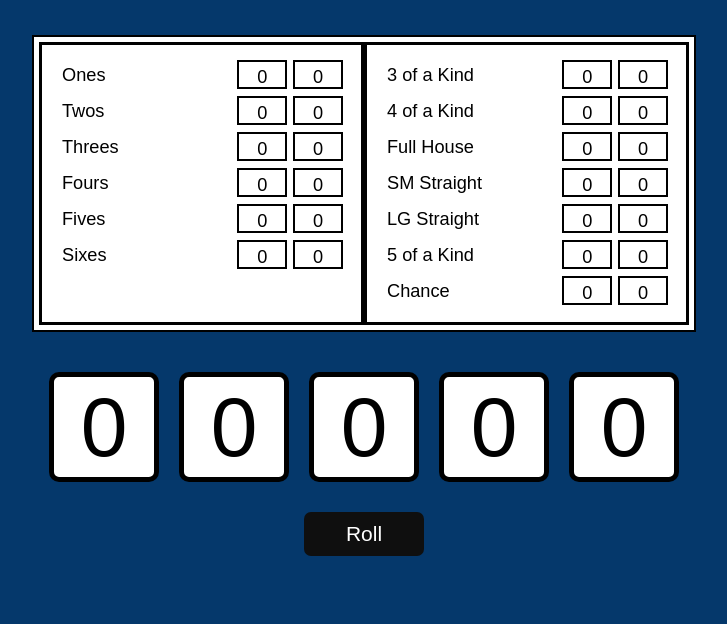
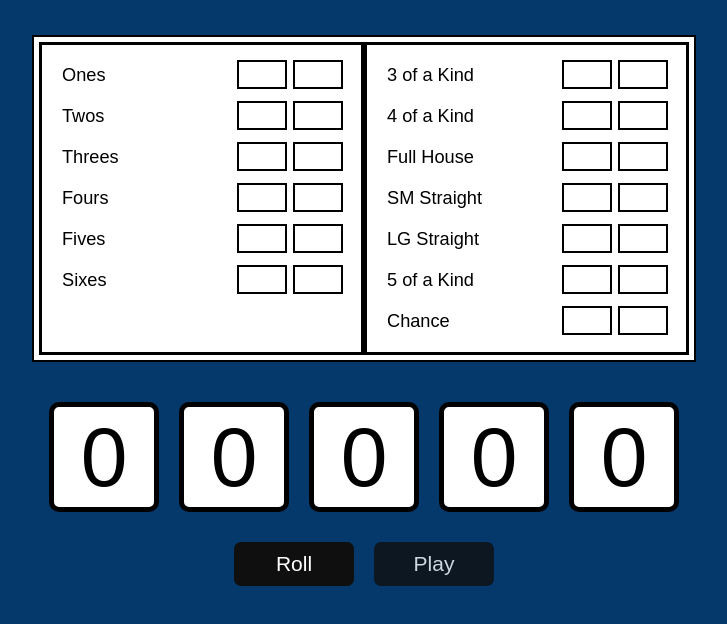
Before and after one commit to andrew-brainerd/roll-with-me, a React (Create React App) app: page / in a window 1280 px wide. Shown: the top 624 px of the page, without its empty margins (276-1003 px from the left). Built offline with nearby package versions, Linux system fonts and the light colour scheme; what webfontloader would draw is missing.

Commit message:
Add play action

```diff
--- a/src/actions/game.js
+++ b/src/actions/game.js
@@ -1,17 +1,21 @@
 import * as utils from '../utils/game';
 import { getLockedDice, getCurrentRoll } from '../selectors/game';
+import { emptyScoreboard } from '../constants/game';
 
 export const ROLLING_DICE = 'ROLLING_DICE';
 export const DICE_ROLLED = 'DICE_ROLLED';
 export const LOCK_DIE = 'LOCK_DIE';
 export const UNLOCK_DIE = 'UNLOCK_DIE';
 export const SCORES_CALCULATED = 'SCORES_CALCULATED';
+export const SET_SELECTED = 'SET_SELECTED';
+export const PLAY = 'PLAY';
 
 export const rollingDice = { type: ROLLING_DICE };
 export const diceRolled = roll => ({ type: DICE_ROLLED, roll });
 export const lockDie = die => ({ type: LOCK_DIE, die });
 export const unlockDie = die => ({ type: UNLOCK_DIE, die });
 export const scoresCalculated = scores => ({ type: SCORES_CALCULATED, scores });
+export const setSelected = (slot, score, availableScore) => ({ type: SET_SELECTED, slot, score, availableScore });
 
 export const rollDice = () => async (dispatch, getState) => {
   const previousRoll = getCurrentRoll(getState());
@@ -27,3 +31,17 @@ export const rollDice = () => async (dispatch, getState) => {
     dispatch(diceRolled(lockedRoll));
   });
 };
+
+export const play = (slot, score) => dispatch => {
+  dispatch({ type: PLAY, slot, score });
+  dispatch(resetRoll());
+};
+
+export const resetRoll = () => dispatch => {
+  dispatch(setSelected(null, 0, 0));
+  // dispatch(diceRolled([0, 0, 0, 0, 0]));
+  for (let i = 0; i < 5; i++) {
+    dispatch(unlockDie(i));
+  }
+  dispatch(scoresCalculated(emptyScoreboard));
+};
--- a/src/components/GameBoard/GameBoard.js
+++ b/src/components/GameBoard/GameBoard.js
@@ -1,28 +1,40 @@
 import React from 'react';
-import { bool, func } from 'prop-types';
+import { bool, string, number, func } from 'prop-types';
 import Scoreboard from './Scoreboard/container';
 import Dice from './Dice/container';
 import Button from '../common/Button/Button';
 import styles from './GameBoard.module.scss';
 
-const GameBoard = ({ isRollingDice, rollDice }) => {
+const GameBoard = ({ isRollingDice, selectedSlot, selectedScore, selectedAvailableScore, rollDice, play }) => {
   return (
     <div className={styles.gameBoard}>
       <Scoreboard />
       <Dice />
+      <div className={styles.buttonContainer}>
         <Button
           className={styles.rollButton}
           text={isRollingDice ? 'Rolling...' : 'Roll'}
           onClick={() => rollDice()}
           disabled={isRollingDice}
         />
+        <Button
+          className={styles.playButton}
+          text={'Play'}
+          onClick={() => play(selectedSlot, selectedAvailableScore)}
+          disabled={isRollingDice || !selectedSlot || selectedScore >= 0}
+        />
+      </div>
     </div>
   );
 };
 
 GameBoard.propTypes = {
   isRollingDice: bool,
-  rollDice: func.isRequired
+  selectedSlot: string,
+  selectedScore: number,
+  selectedAvailableScore: number,
+  rollDice: func.isRequired,
+  play: func.isRequired
 };
 
 export default GameBoard;
--- a/src/components/GameBoard/GameBoard.module.scss
+++ b/src/components/GameBoard/GameBoard.module.scss
@@ -9,8 +9,13 @@
   padding: 25px 0;
   width: 100vw;
 
-  .rollButton {
-    font-size: 1.5em;
-    width: 100px;
+  .buttonContainer {
+    display: flex;
+
+    .rollButton, .playButton {
+      font-size: 1.5em;
+      margin: 0 10px;
+      width: 100px;
+    }
   }
 }
--- a/src/components/GameBoard/Scoreboard/Scoreboard.js
+++ b/src/components/GameBoard/Scoreboard/Scoreboard.js
@@ -1,5 +1,5 @@
-import React, { useState } from 'react';
-import { object } from 'prop-types';
+import React from 'react';
+import { object, string, number, func } from 'prop-types';
 import styles from './Scoreboard.module.scss';
 import {
   ONES,
@@ -17,9 +17,7 @@ import {
   CHANCE
 } from '../../../constants/game';
 
-const Scoreboard = ({ player1, currentScores }) => {
-  const [selectedScore, setSelectedScore] = useState({ slot: '' });
-
+const Scoreboard = ({ player1, currentScores, selectedSlot, selectedScore, selectedAvailableScore, setSelected }) => {
   const {
     [ONES]: ones,
     [TWOS]: twos,
@@ -52,85 +50,127 @@ const Scoreboard = ({ player1, currentScores }) => {
     [CHANCE]: availableChance
   } = currentScores;
 
-  console.log(selectedScore);
+  console.log({ currentScores, selectedSlot, selectedScore, selectedAvailableScore });
+
+  const hasCurrentScores = Object.values(currentScores).filter(score => score !== 0).length > 0;
+
+  const numberScores = [
+    {
+      slot: ONES,
+      label: 'Ones',
+      score: ones,
+      availableScore: availableOnes
+    },
+    {
+      slot: TWOS,
+      label: 'Twos',
+      score: twos,
+      availableScore: availableTwos
+    },
+    {
+      slot: THREES,
+      label: 'Threes',
+      score: threes,
+      availableScore: availableThrees
+    },
+    {
+      slot: FOURS,
+      label: 'Fours',
+      score: fours,
+      availableScore: availableFours
+    },
+    {
+      slot: FIVES,
+      label: 'Fives',
+      score: fives,
+      availableScore: availableFives
+    },
+    {
+      slot: SIXES,
+      label: 'Sixes',
+      score: sixes,
+      availableScore: availableSixes
+    }
+  ];
+
+  const specialScores = [
+    {
+      slot: KIND3,
+      label: '3 of a Kind',
+      score: kind3,
+      availableScore: availableKind3
+    },
+    {
+      slot: KIND4,
+      label: '4 of a Kind',
+      score: kind4,
+      availableScore: availableKind4
+    },
+    {
+      slot: FULL_HOUSE,
+      label: 'Full House',
+      score: fullHouse,
+      availableScore: availableFullHouse
+    },
+    {
+      slot: SM_STRAIGHT,
+      label: 'SM Straight',
+      score: smStraight,
+      availableScore: availableSmStraight
+    },
+    {
+      slot: LG_STRAIGHT,
+      label: 'LG Straight',
+      score: lgStraight,
+      availableScore: availableLgStraight
+    },
+    {
+      slot: KIND5,
+      label: '5 of a Kind',
+      score: kind5,
+      availableScore: availableKind5
+    },
+    {
+      slot: CHANCE,
+      label: 'Chance',
+      score: chance,
+      availableScore: availableChance
+    }
+  ];
 
   return (
     <div className={styles.scoreboard}>
       <div className={styles.section}>
-        <div className={styles.scoreLine} onClick={() => setSelectedScore({ slot: ONES, score: availableOnes })}>
-          <div className={styles.scoreLabel}>Ones</div>
-          <div className={styles.scoreValue}>{ones}</div>
+        {numberScores.map(({ slot, label, score, availableScore }) => (
           <div
+            key={label}
             className={[
-              styles.scoreAvailable,
-              selectedScore.slot === ONES ? styles.selected : ''
+              styles.scoreLine,
+              selectedSlot === slot && score < 0 ? styles.selected : ''
             ].join(' ')}
+            onClick={() => hasCurrentScores && setSelected(slot, score, availableScore)}
           >
-            {availableOnes}
+            <div className={styles.scoreLabel}>{label}</div>
+            <div className={styles.scoreValue}>{score >= 0 ? score : ''}</div>
+            <div className={styles.scoreAvailable}>{availableScore >= 0 ? availableScore : ''}</div>
           </div>
-        </div>
-        <div className={styles.scoreLine} onClick={() => setSelectedScore({ slot: TWOS, score: availableTwos })}>
-          <div className={styles.scoreLabel}>Twos</div>
-          <div className={styles.scoreValue}>{twos}</div>
-          <div className={styles.scoreAvailable}>{availableTwos}</div>
-        </div>
-        <div className={styles.scoreLine} onClick={() => setSelectedScore({ slot: THREES, score: availableThrees })}>
-          <div className={styles.scoreLabel}>Threes</div>
-          <div className={styles.scoreValue}>{threes}</div>
-          <div className={styles.scoreAvailable}>{availableThrees}</div>
-        </div>
-        <div className={styles.scoreLine} onClick={() => setSelectedScore({ slot: FOURS, score: availableFours })}>
-          <div className={styles.scoreLabel}>Fours</div>
-          <div className={styles.scoreValue}>{fours}</div>
-          <div className={styles.scoreAvailable}>{availableFours}</div>
-        </div>
-        <div className={styles.scoreLine} onClick={() => setSelectedScore({ slot: FIVES, score: availableFives })}>
-          <div className={styles.scoreLabel}>Fives</div>
-          <div className={styles.scoreValue}>{fives}</div>
-          <div className={styles.scoreAvailable}>{availableFives}</div>
-        </div>
-        <div className={styles.scoreLine} onClick={() => setSelectedScore({ slot: SIXES, score: availableSixes })}>
-          <div className={styles.scoreLabel}>Sixes</div>
-          <div className={styles.scoreValue}>{sixes}</div>
-          <div className={styles.scoreAvailable}>{availableSixes}</div>
-        </div>
+        ))}
       </div>
       <div className={styles.section}>
-        <div className={styles.scoreLine}>
-          <div className={styles.scoreLabel}>3 of a Kind</div>
-          <div className={styles.scoreValue}>{kind3}</div>
-          <div className={styles.scoreAvailable}>{availableKind3}</div>
-        </div>
-        <div className={styles.scoreLine}>
-          <div className={styles.scoreLabel}>4 of a Kind</div>
-          <div className={styles.scoreValue}>{kind4}</div>
-          <div className={styles.scoreAvailable}>{availableKind4}</div>
-        </div>
-        <div className={styles.scoreLine}>
-          <div className={styles.scoreLabel}>Full House</div>
-          <div className={styles.scoreValue}>{fullHouse}</div>
-          <div className={styles.scoreAvailable}>{availableFullHouse}</div>
-        </div>
-        <div className={styles.scoreLine}>
-          <div className={styles.scoreLabel}>SM Straight</div>
-          <div className={styles.scoreValue}>{smStraight}</div>
-          <div className={styles.scoreAvailable}>{availableSmStraight}</div>
-        </div>
-        <div className={styles.scoreLine}>
-          <div className={styles.scoreLabel}>LG Straight</div>
-          <div className={styles.scoreValue}>{lgStraight}</div>
-          <div className={styles.scoreAvailable}>{availableLgStraight}</div>
-        </div>
-        <div className={styles.scoreLine}>
-          <div className={styles.scoreLabel}>5 of a Kind</div>
-          <div className={styles.scoreValue}>{kind5}</div>
-          <div className={styles.scoreAvailable}>{availableKind5}</div>
-        </div>
-        <div className={styles.scoreLine}>
-          <div className={styles.scoreLabel}>Chance</div>
-          <div className={styles.scoreValue}>{chance}</div>
-          <div className={styles.scoreAvailable}>{availableChance}</div>
-        </div>
+        {specialScores.map(({ slot, label, score, availableScore }) => (
+          <div
+            key={label}
+            className={[
+              styles.scoreLine,
+              selectedSlot === slot && score < 0 ? styles.selected : ''
+            ].join(' ')}
+            onClick={() => hasCurrentScores && setSelected(slot, score, availableScore)}
+          >
+            <div className={styles.scoreLabel}>{label}</div>
+            <div className={styles.scoreValue}>{score >= 0 ? score : ''}</div>
+            <div className={styles.scoreAvailable}>{availableScore >= 0 ? availableScore : ''}</div>
+          </div>
+        ))}
       </div>
     </div>
   );
@@ -138,7 +178,11 @@ const Scoreboard = ({ player1, currentScores }) => {
 
 Scoreboard.propTypes = {
   player1: object,
-  currentScores: object
+  currentScores: object,
+  selectedSlot: string,
+  selectedScore: number,
+  selectedAvailableScore: number,
+  setSelected: func.isRequired
 };
 
 export default Scoreboard;
--- a/src/components/GameBoard/Scoreboard/Scoreboard.module.scss
+++ b/src/components/GameBoard/Scoreboard/Scoreboard.module.scss
@@ -18,33 +18,25 @@
     .scoreLine {
       border-radius: 5px;
       display: flex;
-      margin: 5px;
+      padding: 5px;
+
+      &.selected {
+        background: #edf5e1;
+      }
 
       .scoreLabel {
         padding: 5px;
         width: 70%;
       }
 
-      .scoreValue {
+      .scoreValue, .scoreAvailable {
         border: 2px solid black;
         height: 15px;
+        line-height: 17px;
         margin: 0 3px;
         padding: 5px;
         text-align: center;
         width: 15%;
-      }
-
-      .scoreAvailable {
-        border: 2px solid black;
-        height: 15px;
-        margin: 0 3px;
-        padding: 5px;
-        text-align: center;
-        width: 15%;
-
-        &.selected {
-          background: #8ee4af;
-        }
       }
     }
   }
--- a/src/components/GameBoard/Scoreboard/container.js
+++ b/src/components/GameBoard/Scoreboard/container.js
@@ -1,10 +1,24 @@
 import { connect } from 'react-redux';
-import { getPlayer1Scores, getCurrentScores } from '../../../selectors/game';
+import {
+  getPlayer1Scores,
+  getCurrentScores,
+  getSelectedScore,
+  getSelectedSlot,
+  getSelectedAvailableScore
+} from '../../../selectors/game';
 import Scoreboard from './Scoreboard';
+import { setSelected } from '../../../actions/game';
 
 const mapStateToProps = state => ({
   player1: getPlayer1Scores(state),
-  currentScores: getCurrentScores(state)
+  currentScores: getCurrentScores(state),
+  selectedSlot: getSelectedSlot(state),
+  selectedScore: getSelectedScore(state),
+  selectedAvailableScore: getSelectedAvailableScore(state)
 });
 
-export default connect(mapStateToProps)(Scoreboard);
+const mapDispatchToProps = dispatch => ({
+  setSelected: (slot, score, availableScore) => dispatch(setSelected(slot, score, availableScore))
+});
+
+export default connect(mapStateToProps, mapDispatchToProps)(Scoreboard);
--- a/src/components/GameBoard/container.js
+++ b/src/components/GameBoard/container.js
@@ -1,14 +1,23 @@
 import { connect } from 'react-redux';
-import { getIsRollingDice } from '../../selectors/game';
-import { rollDice } from '../../actions/game';
+import {
+  getIsRollingDice,
+  getSelectedSlot,
+  getSelectedScore,
+  getSelectedAvailableScore
+} from '../../selectors/game';
+import { rollDice, play } from '../../actions/game';
 import GameBoard from './GameBoard';
 
 const mapStateToProps = state => ({
-  isRollingDice: getIsRollingDice(state)
+  isRollingDice: getIsRollingDice(state),
+  selectedSlot: getSelectedSlot(state),
+  selectedScore: getSelectedScore(state),
+  selectedAvailableScore: getSelectedAvailableScore(state)
 });
 
 const mapDispatchToProps = dispatch => ({
-  rollDice: () => dispatch(rollDice())
+  rollDice: () => dispatch(rollDice()),
+  play: (slot, score) => dispatch(play(slot, score))
 });
 
 export default connect(mapStateToProps, mapDispatchToProps)(GameBoard);
--- a/src/reducers/game.js
+++ b/src/reducers/game.js
@@ -3,18 +3,23 @@ import {
   DICE_ROLLED,
   LOCK_DIE,
   UNLOCK_DIE,
-  SCORES_CALCULATED
+  SCORES_CALCULATED,
+  SET_SELECTED,
+  PLAY
 } from '../actions/game';
 import { PLAYER1, PLAYER2, emptyScoreboard } from '../constants/game';
 
 export const initialState = {
   isRollingDice: false,
-  currentPlayer: null,
+  currentPlayer: PLAYER1,
   currentRoll: [0, 0, 0, 0, 0],
   currentScores: emptyScoreboard,
   lockedDice: [],
   [PLAYER1]: emptyScoreboard,
-  [PLAYER2]: emptyScoreboard
+  [PLAYER2]: emptyScoreboard,
+  selectedSlot: null,
+  selectedScore: 0,
+  selectedAvailableScore: 0
 };
 
 const game = (state = initialState, action) => {
@@ -48,6 +53,21 @@ const game = (state = initialState, action) => {
         ...state,
         currentScores: action.scores
       };
+    case SET_SELECTED:
+      return {
+        ...state,
+        selectedSlot: action.slot,
+        selectedScore: action.score,
+        selectedAvailableScore: action.availableScore
+      };
+    case PLAY:
+      return {
+        ...state,
+        [state.currentPlayer]: {
+          ...state[state.currentPlayer],
+          [action.slot]: action.score
+        }
+      };
     default:
       return state;
   }
--- a/src/selectors/game.js
+++ b/src/selectors/game.js
@@ -14,3 +14,9 @@ export const getPlayer1Scores = path(['game', PLAYER1]);
 export const getPlayer2Scores = path(['game', PLAYER2]);
 
 export const getCurrentScores = path(['game', 'currentScores']);
+
+export const getSelectedSlot = path(['game', 'selectedSlot']);
+
+export const getSelectedScore = path(['game', 'selectedScore']);
+
+export const getSelectedAvailableScore = path(['game', 'selectedAvailableScore']);
```
Also changed, not shown: src/constants/game.js (+13 -13 lines). Lines whose indentation alone changed are shown as unchanged.
